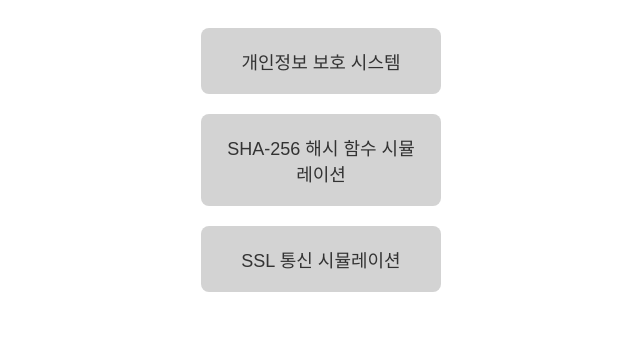
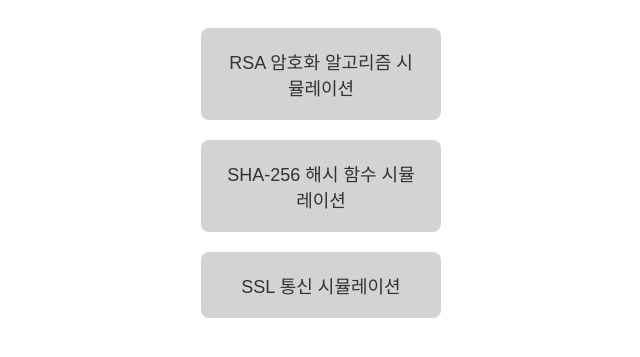
Before and after one commit to choijoong/jung.github.io, a plain HTML site: page index.html in a window 1280 px wide. Shown: the part 99-456 px from the top of the page, without its empty margins (319-959 px from the left). Drawn offline with Linux system fonts and the light colour scheme.

Commit message:
Update index.html
Signed-off-by: choijoong <127677008+choijoong@users.noreply.github.com>

```diff
--- a/index.html
+++ b/index.html
@@ -40,7 +40,7 @@
     <main>
         <div class="container">
             <div class="link-box">
-                <a href="00.html">개인정보 보호 시스템</a>
+                <a href="00.html">RSA 암호화 알고리즘 시뮬레이션</a>
             </div>
             <div class="link-box">
                 <a href="01.html">SHA-256 해시 함수 시뮬레이션</a>
```
